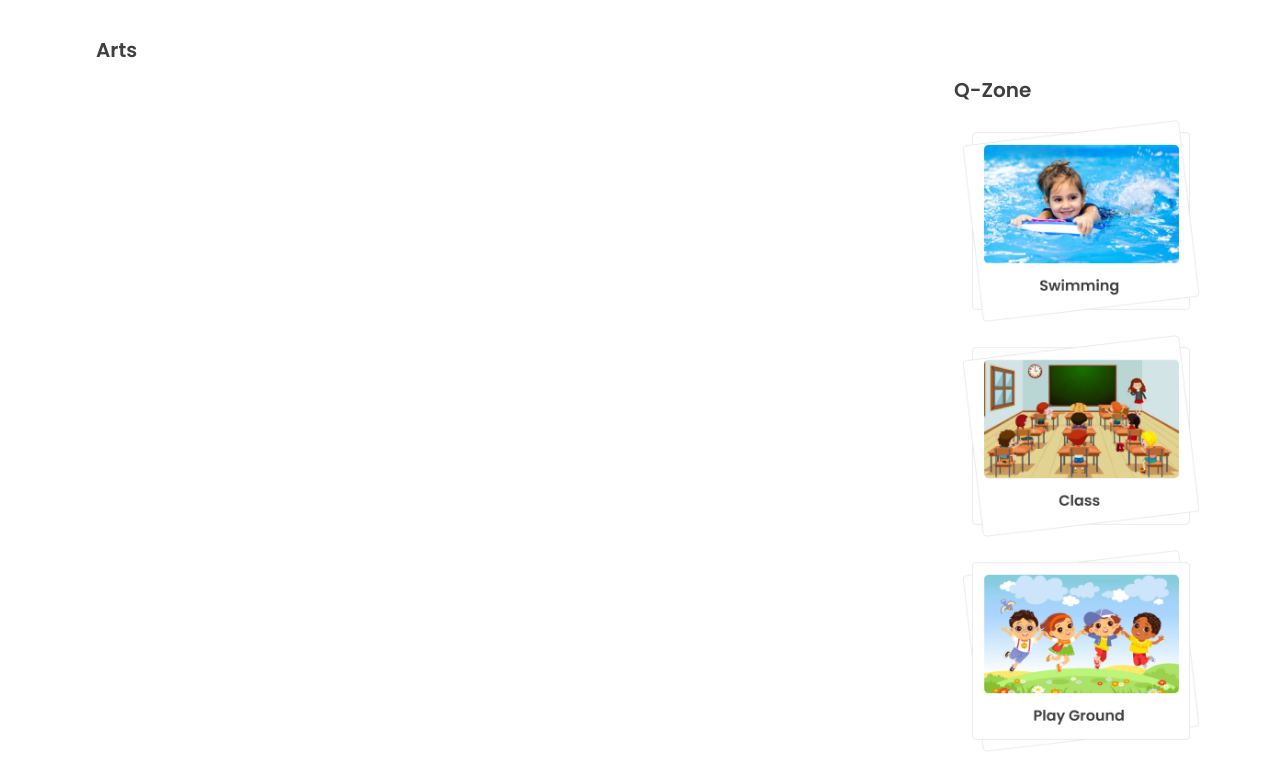
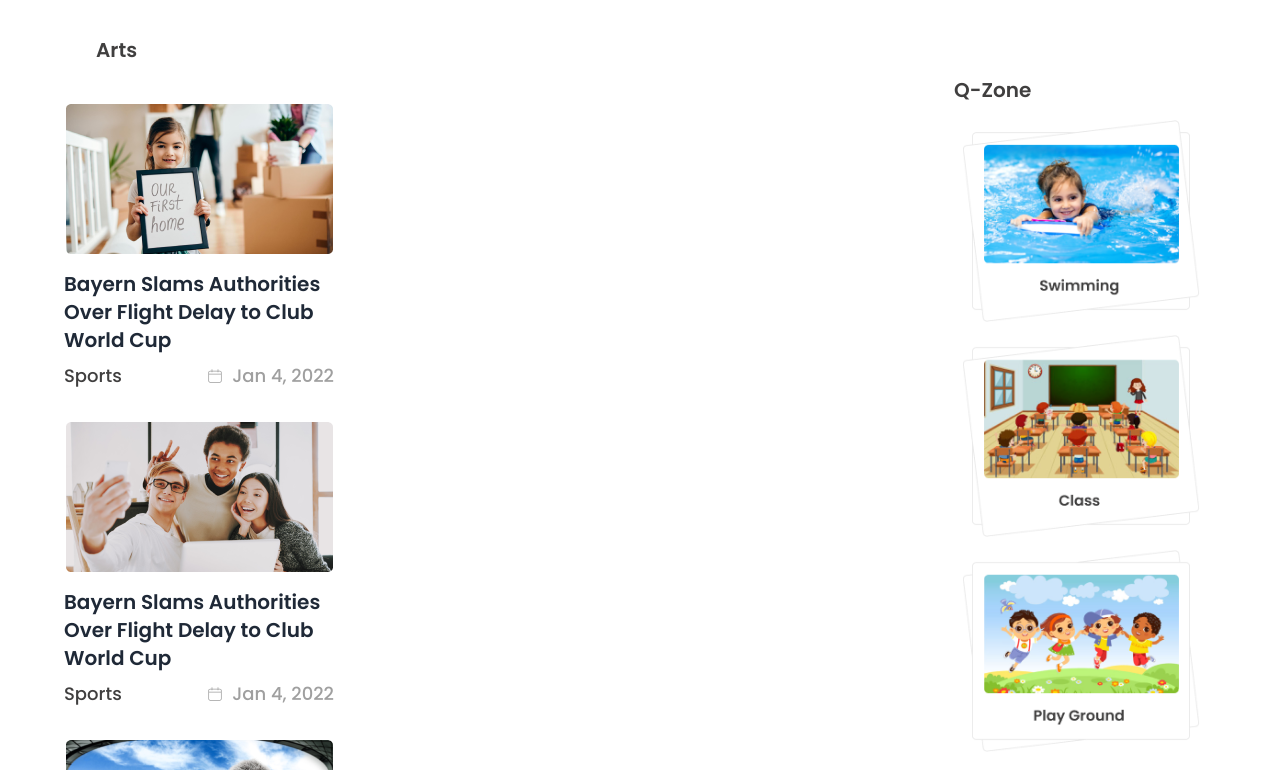
Before and after one commit to SM-Noushan/react-neo-sentinel-ph-practise, a React (Vite) app: page / in a window 1280 px wide. Shown: the part 930-1700 px from the top of the page. Built offline with nearby package versions, Linux system fonts and the light colour scheme; a web font is replaced by a local one.

Commit message:
added left column-newsCard(home page)

```diff
--- a/src/components/LeftColumn.jsx
+++ b/src/components/LeftColumn.jsx
@@ -2,6 +2,32 @@ import { NavLink } from "react-router-dom";
 import useData from "../hooks/useData";
 import SectionHeader from "./shared/SectionHeader";
 import Spinner from "./shared/Spinner";
+import { CiCalendar } from "react-icons/ci";
+import newsBanner1 from "/assets/1.png";
+import newsBanner2 from "/assets/2.png";
+import newsBanner3 from "/assets/3.png";
+
+const newsCard = (imgUrl) => {
+  return (
+    <div className="card rounded-md space-y-4">
+      <figure>
+        <img src={imgUrl} alt="news-bannerImg" />
+      </figure>
+      <div className="card-body p-0">
+        <h2 className="card-title">
+          Bayern Slams Authorities Over Flight Delay to Club World Cup
+        </h2>
+        <div className="card-actions justify-flex items-center text-lg font-medium">
+          <p className="text-dark-02">Sports</p>
+          <div className="flex items-center gap-2 text-dark-04">
+            <CiCalendar />
+            <p>Jan 4, 2022</p>
+          </div>
+        </div>
+      </div>
+    </div>
+  );
+};
 
 const LeftColumn = () => {
   const { data, loading } = useData("/data/categories.json");
@@ -28,6 +54,11 @@ const LeftColumn = () => {
           ))
         )}
       </div>
+      <div className="space-y-8">
+        {newsCard(newsBanner1)}
+        {newsCard(newsBanner2)}
+        {newsCard(newsBanner3)}
+      </div>
     </>
   );
 };
```
